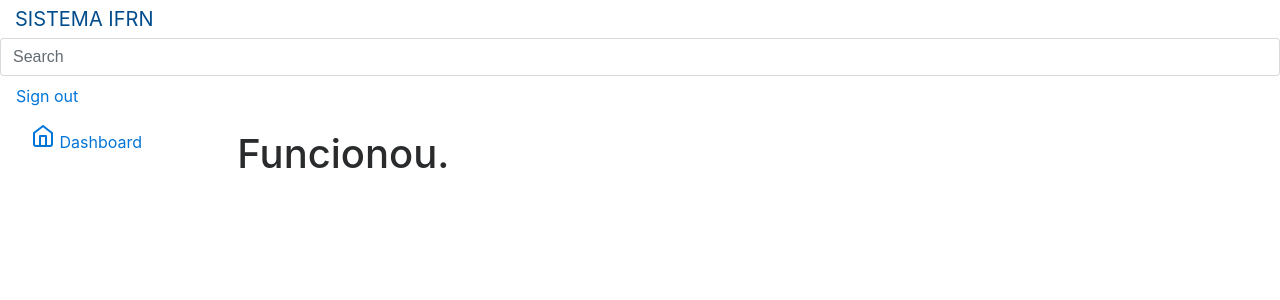
After one commit to rafinhasdev/Assistente-Virtual, a Django app: page / in a window 1280 px wide. The commit adds this page. Shown: the top 300 px of the page. Run offline with Django 4.2, Linux system fonts and the light colour scheme.

Commit message:
STATIC ESTA FUNCIONANDO / FORMS ESTÁ CRIADO (PRECISA MUDAR PARA FICAR DE ACORDO COM O LOGIN!)

```diff
--- a/app/templates/app/index.html
+++ b/app/templates/app/index.html
@@ -1,11 +1,7 @@
-<!DOCTYPE html>
-<html lang="en">
-<head>
-    <meta charset="UTF-8">
-    <meta name="viewport" content="width=device-width, initial-scale=1.0">
-    <title>Document</title>
-</head>
-<body>
-    <h1>FUNCIONOU!</h1>
-</body>
-</html>
+{% extends 'base.html' %}
+
+{% block center %}
+
+<h1>Funcionou.</h1>
+
+{% endblock %}
--- a/app/views.py
+++ b/app/views.py
@@ -1,5 +1,21 @@
 from django.shortcuts import render
+from .forms import UsuarioForm
 
 def index(request):
     return render(request, "app/index.html")
+
+def login(request):
+    return render(request, "app/login.html")
+
+def criar_usuario(request):
+    if request.method == 'POST':
+        form = UsuarioForm(request.POST,request.FILES)
+        if form.is_valid():
+            form.save()
+            form = UsuarioForm()
+    else:
+        form = UsuarioForm()
+
+    return render(request, "app/login.html", {'form': form})
+
 # Create your views here.
--- a/core/settings.py
+++ b/core/settings.py
@@ -55,7 +55,7 @@ ROOT_URLCONF = 'core.urls'
 TEMPLATES = [
     {
         'BACKEND': 'django.template.backends.django.DjangoTemplates',
-        'DIRS': [],
+        'DIRS': [BASE_DIR/'templates'],
         'APP_DIRS': True,
         'OPTIONS': {
             'context_processors': [
--- a/core/urls.py
+++ b/core/urls.py
@@ -15,10 +15,16 @@ Including another URLconf
     2. Add a URL to urlpatterns:  path('blog/', include('blog.urls'))
 """
 from django.contrib import admin
+from django.conf import settings
 from django.urls import path
-from app.views import index
+from django.conf.urls.static import static
+from app.views import index, criar_usuario
 
 urlpatterns = [
     path('admin/', admin.site.urls),
-    path('index/', index, name="index")
+    path('', index, name="index"),
+    path('criar_usuario/', criar_usuario, name="login")
 ]
+
+if settings.DEBUG:
+    urlpatterns += static(settings.MEDIA_URL, document_root=settings.MEDIA_ROOT)
--- /dev/null
+++ b/templates/base.html
@@ -0,0 +1,47 @@
+{% load static %}
+<!DOCTYPE html>
+<html lang="en">
+<head>
+    <meta charset="UTF-8">
+    <meta name="viewport" content="width=device-width, initial-scale=1.0">
+    <link href="{% static 'css/menu_bar.css' %}" rel="stylesheet">
+    <link rel="stylesheet" href="https://getbootstrap.com/docs/4.0/dist/css/bootstrap.min.css" integrity="sha384-Gn5384xqQ1aoWXA+058RXPxPg6fy4IWvTNh0E263XmFcJlSAwiGgFAW/dAiS6JXm" crossorigin="anonymous">
+    <title>Document</title>
+</head>
+<body>
+    <nav class="navbar navbar-dark sticky-top bg-dark flex-md-nowrap p-0">
+        <a class="navbar-brand col-sm-3 col-md-2 mr-0" href="#">SISTEMA IFRN</a>
+        <input class="form-control form-control-dark w-100" type="text" placeholder="Search" aria-label="Search">
+        <ul class="navbar-nav px-3">
+          <li class="nav-item text-nowrap">
+            <a class="nav-link" href="#">Sign out</a>
+          </li>
+        </ul>
+    </nav>
+    <div class="container-fluid">
+        <div class="row">
+          <nav class="col-md-2 d-none d-md-block bg-light sidebar">
+            <div class="sidebar-sticky">
+              <ul class="nav flex-column">
+                <li class="nav-item">
+                  <a class="nav-link active" href="{% url 'index' %}">
+                    <svg xmlns="http://www.w3.org/2000/svg" width="24" height="24" viewBox="0 0 24 24" fill="none" stroke="currentColor" stroke-width="2" stroke-linecap="round" stroke-linejoin="round" class="feather feather-home"><path d="M3 9l9-7 9 7v11a2 2 0 0 1-2 2H5a2 2 0 0 1-2-2z"></path><polyline points="9 22 9 12 15 12 15 22"></polyline></svg>
+                    Dashboard <span class="sr-only">(current)</span>
+                  </a>
+                </li>
+
+              </ul>
+            </div>
+          </nav>
+
+          <main role="main" class="col-md-9 ml-sm-auto col-lg-10 pt-3 px-4"><div class="chartjs-size-monitor" style="position: absolute; inset: 0px; overflow: hidden; pointer-events: none; visibility: hidden; z-index: -1;"><div class="chartjs-size-monitor-expand" style="position:absolute;left:0;top:0;right:0;bottom:0;overflow:hidden;pointer-events:none;visibility:hidden;z-index:-1;"><div style="position:absolute;width:1000000px;height:1000000px;left:0;top:0"></div></div><div class="chartjs-size-monitor-shrink" style="position:absolute;left:0;top:0;right:0;bottom:0;overflow:hidden;pointer-events:none;visibility:hidden;z-index:-1;"><div style="position:absolute;width:200%;height:200%;left:0; top:0"></div></div></div>
+
+           {% block center %}
+
+           {% endblock %}
+
+          </main>
+        </div>
+      </div>
+</body>
+</html>
```
Also changed, not shown: app/forms.py (added, +16 -0 lines), app/templates/app/login.html (added, +43 -0 lines), db.sqlite3, static/css/menu_bar.css (added).
